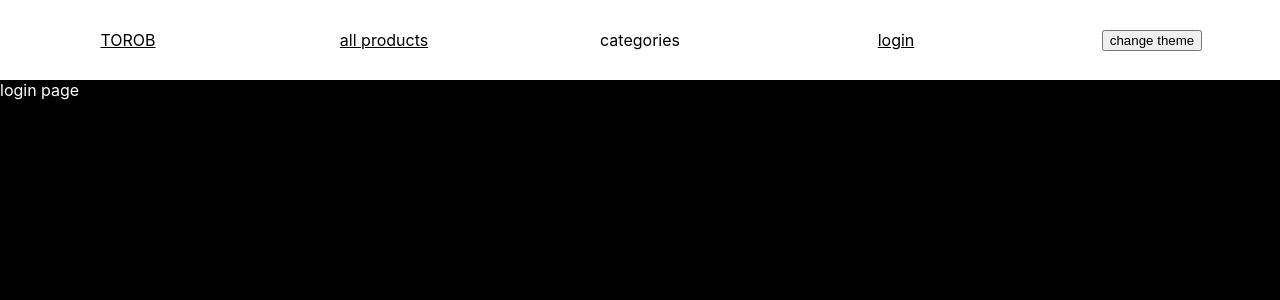
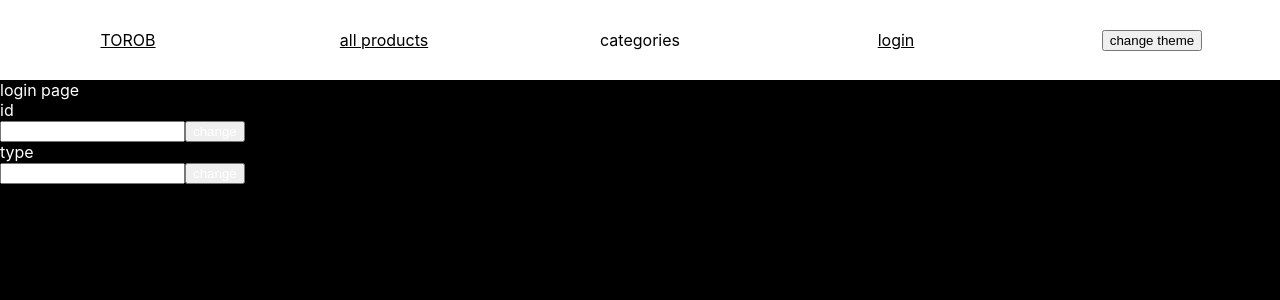
Before and after one commit to IIIphr/ie_final_project, a React (Create React App) app in the folder front_end/: page /login in a window 1280 px wide. Shown: the top 300 px of the page. Built offline with nearby package versions, Linux system fonts and the light colour scheme.

Commit message:
Added user reducers, managing logged in user

```diff
--- a/front_end/src/App.js
+++ b/front_end/src/App.js
@@ -1,21 +1,14 @@
 import './App.css';
-import { useSelector, useDispatch } from 'react-redux';
-import { Link } from "react-router-dom";
-import { change } from './themeSlice';
+import { useSelector } from 'react-redux';
 import Navbar from './Navbar';
 import { useState } from 'react';
 import { useNavigate } from "react-router-dom";
 
 function App() {
 
-  let dispatch = useDispatch();
   let theme = useSelector((state) => state.theme.data);
   let navigate = useNavigate();
   let [input, setInput] = useState('');
-
-  function change_theme() {
-    dispatch(change());
-  }
 
   function class_name(name) {
     return name + " " + name + "_" + theme;
--- a/front_end/src/Login.js
+++ b/front_end/src/Login.js
@@ -1,20 +1,26 @@
 import './Login.css';
 import { useSelector, useDispatch } from 'react-redux';
-import { Link } from "react-router-dom";
-import { change } from './themeSlice';
+import { change_id, change_type } from './userSlice';
+import { useState } from 'react';
 import Navbar from './Navbar';
 
 function Login() {
 
   let dispatch = useDispatch();
   let theme = useSelector((state) => state.theme.data);
-
-  function change_theme() {
-    dispatch(change());
-  }
+  let [input_id, setInputId] = useState('');
+  let [input_type, setInputType] = useState('');
 
   function class_name(name) {
     return name + " " + name + "_" + theme;
+  }
+
+  function change_id_func(){
+    dispatch(change_id(input_id));
+  }
+
+  function change_type_func(){
+    dispatch(change_type(input_type));
   }
 
   return (
@@ -22,6 +28,12 @@ function Login() {
       <Navbar />
       <div className={class_name("login_cont")}>
         <p>login page</p>
+        <p>id</p>
+        <input type="text" onInput={e => setInputId(e.target.value)} />
+        <button onClick={change_id_func}>change</button>
+        <p>type</p>
+        <input type="text" onInput={e => setInputType(e.target.value)} />
+        <button onClick={change_type_func}>change</button>
       </div>
     </div>
   );
--- a/front_end/src/Navbar.js
+++ b/front_end/src/Navbar.js
@@ -7,13 +7,24 @@ function Navbar() {
 
   let dispatch = useDispatch();
   let theme = useSelector((state) => state.theme.data);
+  let current_user_id = useSelector((state) => state.user.user_id);
+  let current_user_type = useSelector((state) => state.user.user_type);
 
-  function change_theme(){
+  function change_theme() {
     dispatch(change());
   }
 
-  function class_name(name){
+  function class_name(name) {
     return name + " " + name + "_" + theme;
+  }
+
+  function user_section() {
+    if (current_user_id == -1) {
+      return (<Link to="/login">login</Link>);
+    }
+    else{
+      return (<Link to="/login">welcome, {current_user_id}</Link>);
+    }
   }
 
   return (
@@ -23,11 +34,11 @@ function Navbar() {
       <div className={class_name("categories_cont")}>
         <p>categories</p>
         <div className={class_name("categories_drop")}>
-            <p>test</p>
-            <p>test_2</p>
+          <p>test</p>
+          <p>test_2</p>
         </div>
       </div>
-      <Link to="/login">login</Link>
+      {user_section()}
       <button onClick={change_theme}>change theme</button>
     </div>
   );
--- a/front_end/src/store.js
+++ b/front_end/src/store.js
@@ -1,8 +1,10 @@
 import { configureStore } from '@reduxjs/toolkit';
 import themeReducer from './themeSlice';
+import userReducer from './userSlice';
 
 export default configureStore({
-    reducer: {
-      theme: themeReducer,
-    }
-  })
+  reducer: {
+    theme: themeReducer,
+    user: userReducer
+  }
+})
--- /dev/null
+++ b/front_end/src/userSlice.js
@@ -0,0 +1,21 @@
+import { createSlice } from '@reduxjs/toolkit'
+
+export const userSlice = createSlice({
+  name: 'user',
+  initialState: {
+    user_id: -1,
+    user_type: null
+  },
+  reducers: {
+    change_id: (state, action) => {
+      state.user_id = action.payload;
+    },
+    change_type: (state, action) => {
+      state.user_type = action.payload;
+    }
+  },
+});
+
+export const { change_id, change_type } = userSlice.actions;
+
+export default userSlice.reducer;
```
